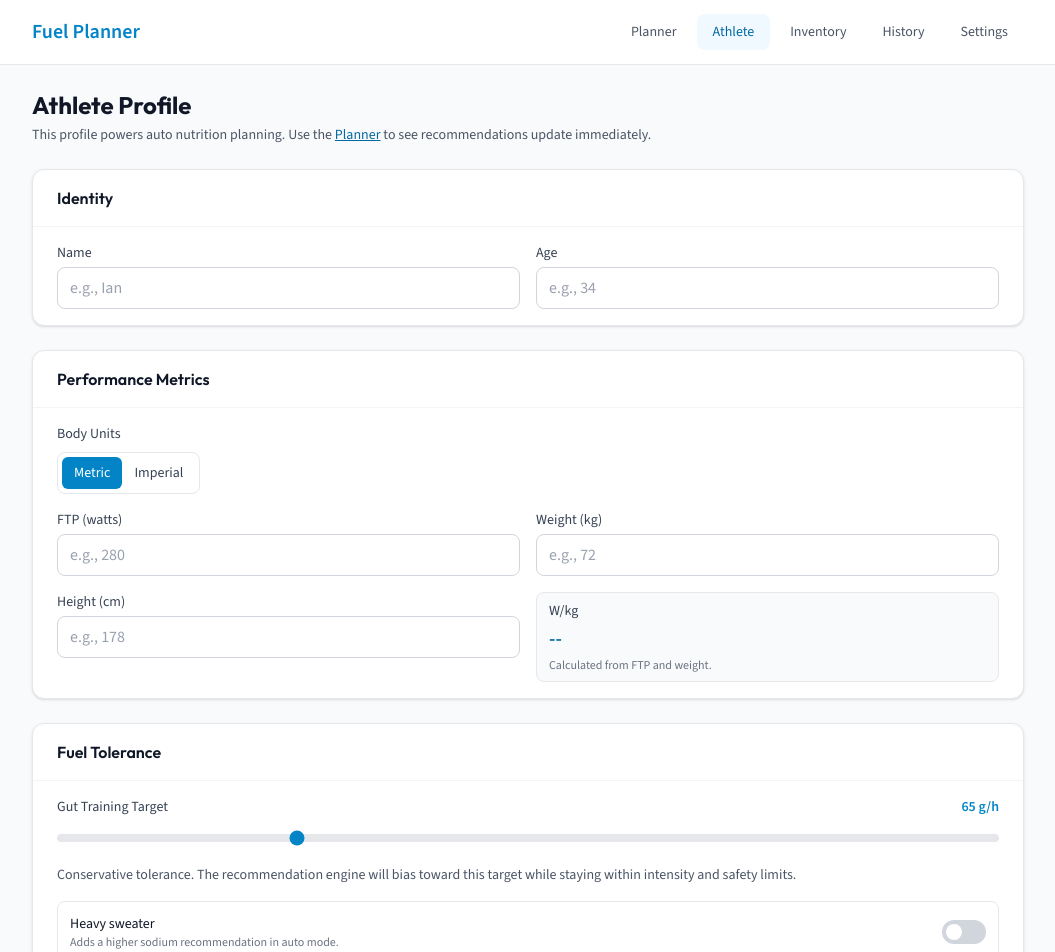
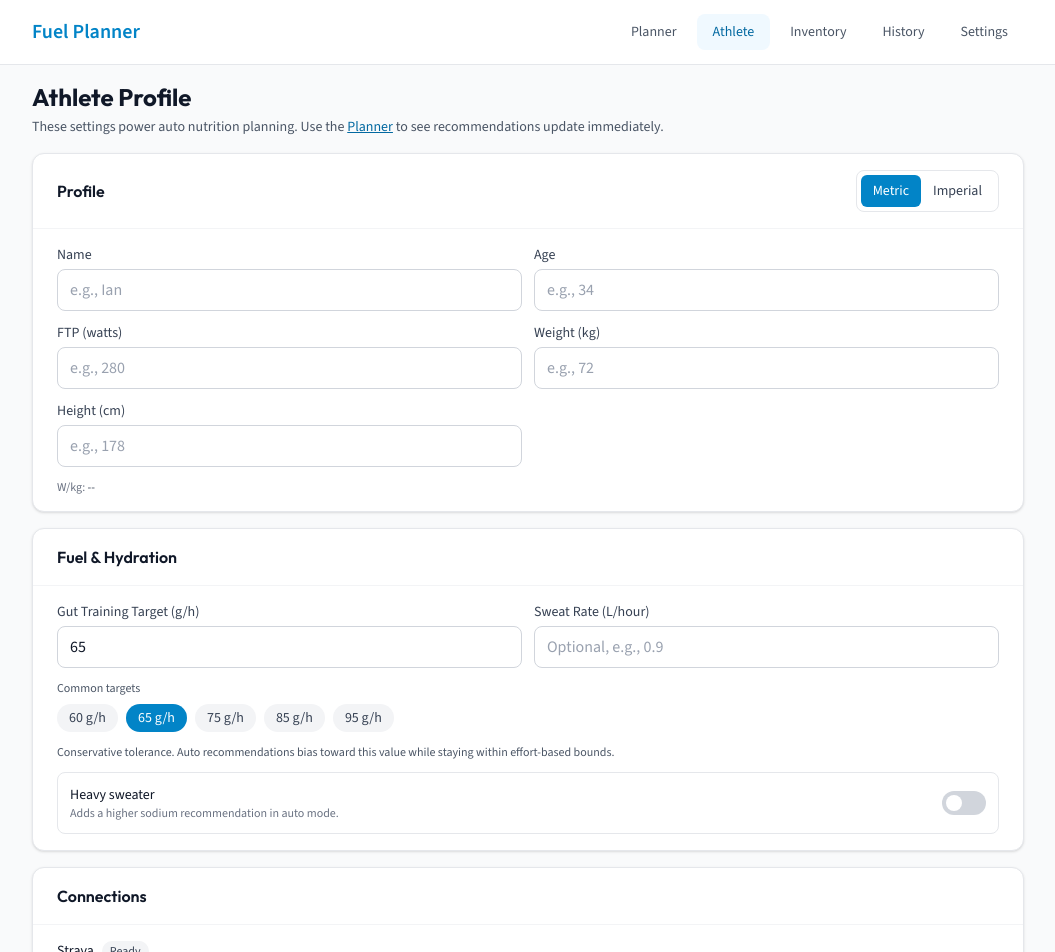
Before and after one commit to Ian-Larson/Cycling-Nutrition, a React (Vite) app: page /athlete in a window 1280 px wide. Shown: the top 952 px of the page, without its empty margins (112-1167 px from the left). Built offline with nearby package versions, Linux system fonts and the light colour scheme; no server answers.

Commit message:
refactor: condense athlete UX and replace manual sliders

```diff
--- a/src/components/planner/ride-form.tsx
+++ b/src/components/planner/ride-form.tsx
@@ -1,7 +1,6 @@
-import { useMemo, useState } from 'react';
+import { useMemo, useState, type KeyboardEvent } from 'react';
 import { Link } from 'react-router-dom';
 import {
-  Slider,
   Select,
   Button,
   PresetButtons,
@@ -50,11 +49,13 @@ function parseOptionalNumber(value: string): number | undefined {
 
 export function RideForm({ onCalculate, disabled }: RideFormProps) {
   const [durationMinutes, setDuration] = useState(90);
+  const [durationInput, setDurationInput] = useState('90');
   const [intensity, setIntensity] =
     useState<RideCharacteristics['intensity']>('endurance');
   const [heatFactor, setHeatFactor] =
     useState<RideCharacteristics['heatFactor']>('moderate');
   const [carbTarget, setCarbTarget] = useState(60);
+  const [carbTargetInput, setCarbTargetInput] = useState('60');
   const [refuelStops, setRefuelStops] = useState(0);
 
   const [planningMode, setPlanningMode] =
@@ -121,6 +122,54 @@ export function RideForm({ onCalculate, disabled }: RideFormProps) {
       : autoPreview.result?.durationMinutes || 0;
 
   const isAutoCalculateDisabled = !autoPreview.result || !hasFtp;
+
+  const blurOnEnter = (event: KeyboardEvent<HTMLInputElement>) => {
+    if (event.key === 'Enter') {
+      event.currentTarget.blur();
+    }
+  };
+
+  const setManualDuration = (nextMinutes: number) => {
+    setDuration(nextMinutes);
+    setDurationInput(String(nextMinutes));
+  };
+
+  const setManualCarbTarget = (nextCarbTarget: number) => {
+    setCarbTarget(nextCarbTarget);
+    setCarbTargetInput(String(nextCarbTarget));
+  };
+
+  const commitDurationInput = () => {
+    const parsed = parseOptionalNumber(durationInput);
+    if (parsed === undefined) {
+      setDurationInput(String(durationMinutes));
+      return;
+    }
+
+    const normalized = Math.round(parsed);
+    if (normalized < 30 || normalized > 300) {
+      setDurationInput(String(durationMinutes));
+      return;
+    }
+
+    setManualDuration(normalized);
+  };
+
+  const commitCarbTargetInput = () => {
+    const parsed = parseOptionalNumber(carbTargetInput);
+    if (parsed === undefined) {
+      setCarbTargetInput(String(carbTarget));
+      return;
+    }
+
+    const normalized = Math.round(parsed);
+    if (normalized < 30 || normalized > 120) {
+      setCarbTargetInput(String(carbTarget));
+      return;
+    }
+
+    setManualCarbTarget(normalized);
+  };
 
   const handleCalculateClick = () => {
     if (planningMode === 'manual') {
@@ -204,14 +253,18 @@ export function RideForm({ onCalculate, disabled }: RideFormProps) {
                 { label: '4h', value: 240 },
               ]}
               value={durationMinutes}
-              onChange={setDuration}
+              onChange={setManualDuration}
             />
-            <Slider
-              min={30}
-              max={300}
-              step={15}
-              value={durationMinutes}
-              onChange={(e) => setDuration(Number(e.target.value))}
+            <Input
+              id="manual-duration"
+              label="Duration (minutes)"
+              type="text"
+              inputMode="numeric"
+              value={durationInput}
+              onChange={(event) => setDurationInput(event.target.value)}
+              onBlur={commitDurationInput}
+              onKeyDown={blurOnEnter}
+              placeholder="30-300"
             />
           </div>
 
@@ -245,14 +298,18 @@ export function RideForm({ onCalculate, disabled }: RideFormProps) {
                 { label: 'Max 120g', value: 120 },
               ]}
               value={carbTarget}
-              onChange={setCarbTarget}
+              onChange={setManualCarbTarget}
             />
-            <Slider
-              min={30}
-              max={120}
-              step={5}
-              value={carbTarget}
-              onChange={(e) => setCarbTarget(Number(e.target.value))}
+            <Input
+              id="manual-carb-target"
+              label="Carbs (g/hour)"
+              type="text"
+              inputMode="numeric"
+              value={carbTargetInput}
+              onChange={(event) => setCarbTargetInput(event.target.value)}
+              onBlur={commitCarbTargetInput}
+              onKeyDown={blurOnEnter}
+              placeholder="30-120"
             />
           </div>
         </>
--- a/src/pages/athlete.tsx
+++ b/src/pages/athlete.tsx
@@ -7,7 +7,7 @@ import {
   CardContent,
   CardHeader,
   Input,
-  Slider,
+  PresetButtons,
   Toggle,
 } from '@/components/ui';
 import {
@@ -31,6 +31,8 @@ type OptionalNumericAthleteField =
   | 'weightKg'
   | 'age'
   | 'sweatRateLph';
+
+const GUT_TARGET_PRESETS = [60, 65, 75, 85, 95] as const;
 
 function roundTo(value: number, decimals: number): number {
   const multiplier = 10 ** decimals;
@@ -94,11 +96,11 @@ export function AthletePage() {
   const anthropometricsUnit = athleteProfile.anthropometricsUnit ?? 'metric';
   const ftp = athleteProfile.ftpWatts;
   const weightKg = athleteProfile.weightKg;
+  const gutTrainingTargetGph = athleteProfile.gutTrainingTargetGph ?? 65;
   const wKg =
     typeof ftp === 'number' && typeof weightKg === 'number' && weightKg > 0
       ? roundTo(ftp / weightKg, 2)
       : undefined;
-  const gutTrainingTargetGph = athleteProfile.gutTrainingTargetGph ?? 65;
 
   const [ageDraft, setAgeDraft] = useState(() =>
     formatNumberInputValue(athleteProfile.age, 0)
@@ -120,6 +122,9 @@ export function AthletePage() {
   );
   const [heightInchesDraft, setHeightInchesDraft] = useState(
     initialImperialHeightDrafts.inches
+  );
+  const [gutTargetDraft, setGutTargetDraft] = useState(() =>
+    formatNumberInputValue(gutTrainingTargetGph, 0)
   );
   const [sweatRateDraft, setSweatRateDraft] = useState(() =>
     formatNumberInputValue(athleteProfile.sweatRateLph, 1)
@@ -247,7 +252,6 @@ export function AthletePage() {
 
     const feet = parsedFeet ?? 0;
     const inches = parsedInches ?? 0;
-
     if (!Number.isInteger(feet) || feet < 0 || inches < 0 || inches >= 12) {
       setHeightFeetDraft(fallbackDrafts.feet);
       setHeightInchesDraft(fallbackDrafts.inches);
@@ -265,6 +269,30 @@ export function AthletePage() {
     const normalizedDrafts = getImperialHeightDrafts(nextHeightCm);
     setHeightFeetDraft(normalizedDrafts.feet);
     setHeightInchesDraft(normalizedDrafts.inches);
+  };
+
+  const commitGutTargetDraft = () => {
+    const parsed = parseDraftNumber(gutTargetDraft);
+    const fallback = formatNumberInputValue(gutTrainingTargetGph, 0);
+
+    if (parsed === null || parsed === undefined) {
+      setGutTargetDraft(fallback);
+      return;
+    }
+
+    const nextTarget = Math.round(parsed);
+    if (nextTarget < 50 || nextTarget > 110) {
+      setGutTargetDraft(fallback);
+      return;
+    }
+
+    updateAthleteProfile({ gutTrainingTargetGph: nextTarget });
+    setGutTargetDraft(formatNumberInputValue(nextTarget, 0));
+  };
+
+  const applyGutTargetPreset = (targetGph: number) => {
+    updateAthleteProfile({ gutTrainingTargetGph: targetGph });
+    setGutTargetDraft(formatNumberInputValue(targetGph, 0));
   };
 
   const commitSweatRateDraft = () =>
@@ -326,11 +354,11 @@ export function AthletePage() {
   };
 
   return (
-    <div className="max-w-5xl mx-auto px-4 py-6 space-y-6">
+    <div className="max-w-5xl mx-auto px-4 py-4 space-y-4">
       <div>
         <h1 className="text-2xl font-bold">Athlete Profile</h1>
         <p className="text-sm text-gray-600 mt-1">
-          This profile powers auto nutrition planning. Use the{' '}
+          These settings power auto nutrition planning. Use the{' '}
           <Link to="/" className="underline font-medium text-brand-700">
             Planner
           </Link>{' '}
@@ -339,43 +367,9 @@ export function AthletePage() {
       </div>
 
       <Card>
-        <CardHeader>
-          <h2 className="font-semibold">Identity</h2>
-        </CardHeader>
-        <CardContent className="grid sm:grid-cols-2 gap-4">
-          <Input
-            id="athlete-name"
-            label="Name"
-            value={athleteProfile.name ?? ''}
-            onChange={(event) => {
-              const nextValue = event.target.value;
-              updateAthleteProfile({
-                name: nextValue.trim().length > 0 ? nextValue : undefined,
-              });
-            }}
-            placeholder="e.g., Ian"
-          />
-          <Input
-            id="athlete-age"
-            label="Age"
-            type="text"
-            inputMode="numeric"
-            value={ageDraft}
-            onChange={(event) => setAgeDraft(event.target.value)}
-            onBlur={commitAgeDraft}
-            onKeyDown={blurOnEnter}
-            placeholder="e.g., 34"
-          />
-        </CardContent>
-      </Card>
-
-      <Card>
-        <CardHeader>
-          <h2 className="font-semibold">Performance Metrics</h2>
-        </CardHeader>
-        <CardContent className="grid sm:grid-cols-2 gap-4">
-          <div className="sm:col-span-2 space-y-2">
-            <p className="text-sm font-medium text-gray-700">Body Units</p>
+        <CardHeader className="px-4 py-3">
+          <div className="flex flex-wrap items-center justify-between gap-2">
+            <h2 className="font-semibold">Profile</h2>
             <div className="inline-flex rounded-lg border border-gray-200 p-1">
               <button
                 type="button"
@@ -403,7 +397,32 @@ export function AthletePage() {
               </button>
             </div>
           </div>
-
+        </CardHeader>
+        <CardContent className="px-4 py-3 space-y-3">
+          <div className="grid gap-3 sm:grid-cols-2">
+            <Input
+              id="athlete-name"
+              label="Name"
+              value={athleteProfile.name ?? ''}
+              onChange={(event) => {
+                const nextValue = event.target.value;
+                updateAthleteProfile({
+                  name: nextValue.trim().length > 0 ? nextValue : undefined,
+                });
+              }}
+              placeholder="e.g., Ian"
+            />
+            <Input
+              id="athlete-age"
+              label="Age"
+              type="text"
+              inputMode="numeric"
+              value={ageDraft}
+              onChange={(event) => setAgeDraft(event.target.value)}
+              onBlur={commitAgeDraft}
+              onKeyDown={blurOnEnter}
+              placeholder="e.g., 34"
+            />
             <Input
               id="athlete-ftp"
               label="FTP (watts)"
@@ -415,7 +434,6 @@ export function AthletePage() {
               onKeyDown={blurOnEnter}
               placeholder="e.g., 280"
             />
-
             <Input
               id="athlete-weight"
               label={anthropometricsUnit === 'imperial' ? 'Weight (lb)' : 'Weight (kg)'}
@@ -427,7 +445,6 @@ export function AthletePage() {
               onKeyDown={blurOnEnter}
               placeholder={anthropometricsUnit === 'imperial' ? 'e.g., 160' : 'e.g., 72'}
             />
-
             {anthropometricsUnit === 'imperial' ? (
               <>
                 <Input
@@ -466,47 +483,63 @@ export function AthletePage() {
                 placeholder="e.g., 178"
               />
             )}
-
-          <div className="rounded-lg border border-gray-200 bg-gray-50 px-3 py-2">
-            <p className="text-sm font-medium text-gray-700">W/kg</p>
-            <p className="text-xl font-bold text-brand-700 mt-1">
-              {wKg !== undefined ? wKg : '--'}
+          </div>
+          <p className="text-xs text-gray-500">
+            W/kg: <span className="font-medium text-gray-700">{wKg ?? '--'}</span>
+            {anthropometricsUnit === 'imperial' && metricStorageDetails
+              ? ` • Stored as ${metricStorageDetails}`
+              : ''}
           </p>
-            <p className="text-xs text-gray-500 mt-1">
-              Calculated from FTP and weight.
-            </p>
-            {anthropometricsUnit === 'imperial' && metricStorageDetails && (
-              <p className="text-xs text-gray-500 mt-1">
-                Stored internally as {metricStorageDetails}.
-              </p>
-            )}
-          </div>
         </CardContent>
       </Card>
 
       <Card>
-        <CardHeader>
-          <h2 className="font-semibold">Fuel Tolerance</h2>
+        <CardHeader className="px-4 py-3">
+          <h2 className="font-semibold">Fuel & Hydration</h2>
         </CardHeader>
-        <CardContent className="space-y-4">
-          <Slider
-            id="gut-training-target"
-            min={50}
-            max={110}
-            step={5}
+        <CardContent className="px-4 py-3 space-y-3">
+          <div className="grid gap-3 sm:grid-cols-2">
+            <Input
+              id="athlete-gut-target"
+              label="Gut Training Target (g/h)"
+              type="text"
+              inputMode="numeric"
+              value={gutTargetDraft}
+              onChange={(event) => setGutTargetDraft(event.target.value)}
+              onBlur={commitGutTargetDraft}
+              onKeyDown={blurOnEnter}
+              placeholder="e.g., 75"
+            />
+            <Input
+              id="athlete-sweat-rate"
+              label="Sweat Rate (L/hour)"
+              type="text"
+              inputMode="decimal"
+              value={sweatRateDraft}
+              onChange={(event) => setSweatRateDraft(event.target.value)}
+              onBlur={commitSweatRateDraft}
+              onKeyDown={blurOnEnter}
+              placeholder="Optional, e.g., 0.9"
+            />
+          </div>
+
+          <div className="space-y-2">
+            <p className="text-xs font-medium text-gray-600">Common targets</p>
+            <PresetButtons
+              options={GUT_TARGET_PRESETS.map((target) => ({
+                label: `${target} g/h`,
+                value: target,
+              }))}
               value={gutTrainingTargetGph}
-            label="Gut Training Target"
-            displayValue={`${gutTrainingTargetGph} g/h`}
-            onChange={(event) =>
-              updateAthleteProfile({
-                gutTrainingTargetGph: Number(event.target.value),
-              })
-            }
+              onChange={applyGutTargetPreset}
             />
-          <p className="text-sm text-gray-600">
-            {getGutTargetLabel(gutTrainingTargetGph)}. The recommendation engine
-            will bias toward this target while staying within intensity and safety limits.
+          </div>
+
+          <p className="text-xs text-gray-600">
+            {getGutTargetLabel(gutTrainingTargetGph)}. Auto recommendations bias
+            toward this value while staying within effort-based bounds.
           </p>
+
           <div className="flex items-center justify-between rounded-lg border border-gray-200 p-3">
             <div>
               <p className="font-medium text-sm">Heavy sweater</p>
@@ -526,30 +559,11 @@ export function AthletePage() {
       </Card>
 
       <Card>
-        <CardHeader>
-          <h2 className="font-semibold">Sweat Profile</h2>
-        </CardHeader>
-        <CardContent>
-          <Input
-            id="athlete-sweat-rate"
-            label="Sweat Rate (L/hour)"
-            type="text"
-            inputMode="decimal"
-            value={sweatRateDraft}
-            onChange={(event) => setSweatRateDraft(event.target.value)}
-            onBlur={commitSweatRateDraft}
-            onKeyDown={blurOnEnter}
-            placeholder="Optional, e.g., 0.9"
-          />
-        </CardContent>
-      </Card>
-
-      <Card>
-        <CardHeader>
+        <CardHeader className="px-4 py-3">
           <h2 className="font-semibold">Connections</h2>
         </CardHeader>
-        <CardContent className="space-y-3">
-          <div className="flex items-center gap-2">
+        <CardContent className="px-4 py-3 space-y-2">
+          <div className="flex flex-wrap items-center gap-2">
             <span className="text-sm font-medium">Strava</span>
             <span
               className={`rounded-full px-2 py-0.5 text-xs font-medium ${
```
Lines whose indentation alone changed are shown as unchanged.
